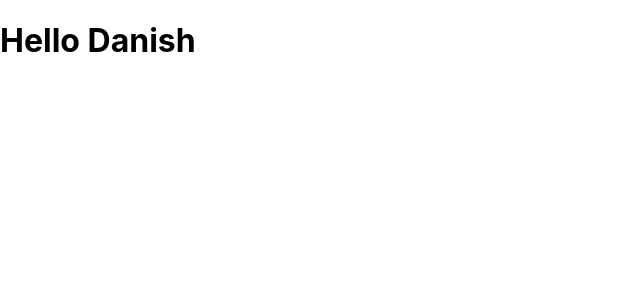
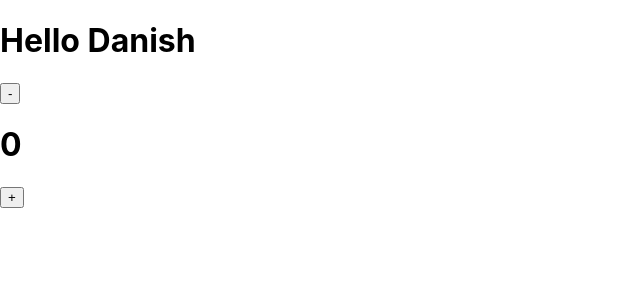
Before and after one commit to danish-faisal/Revising_React_Basics, a React (Create React App) app: page / in a window 1280 px wide. Shown: the top 300 px of the page, without its empty margins (0-640 px from the left). Built offline with nearby package versions, Linux system fonts and the light colour scheme.

Commit message:
Using state hooks

```diff
--- a/src/App.js
+++ b/src/App.js
@@ -1,10 +1,12 @@
 import "./App.css";
+import CounterExample from "./components/CounterExample";
 import HelloWorld from "./components/HelloWorld";
 
 function App() {
   return (
     <div>
       <HelloWorld name={"Danish"} />
+      <CounterExample />
     </div>
   );
 }
--- /dev/null
+++ b/src/components/CounterExample.js
@@ -0,0 +1,14 @@
+import { useState } from "react";
+
+const CounterExample = () => {
+  const [count, setCount] = useState(0);
+  return (
+    <div>
+      <button onClick={() => setCount(count - 1)}>-</button>
+      <h1>{count}</h1>
+      <button onClick={() => setCount(count + 1)}>+</button>
+    </div>
+  );
+};
+
+export default CounterExample;
```
